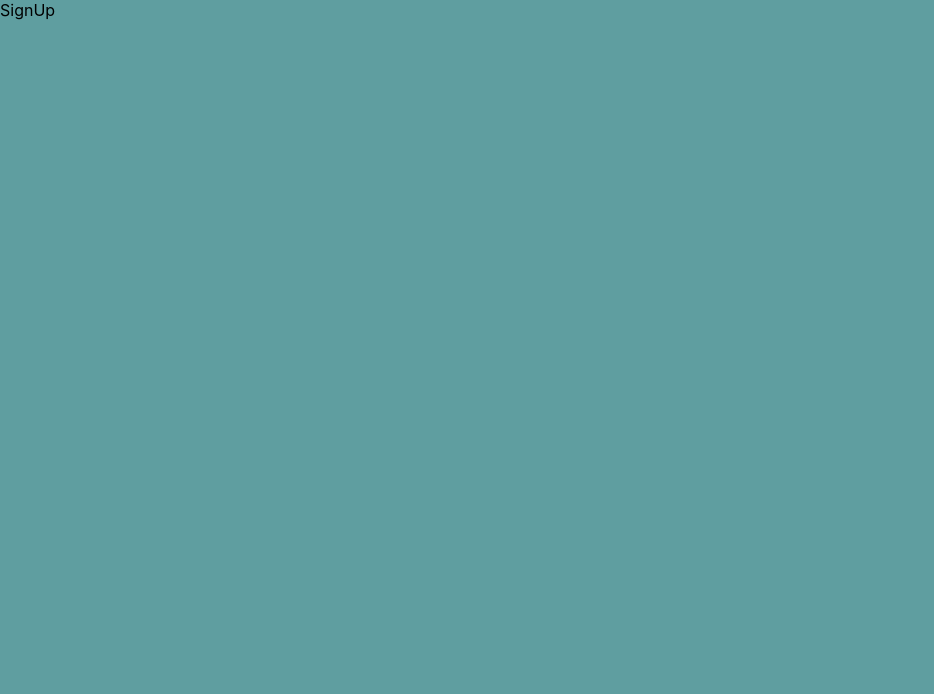
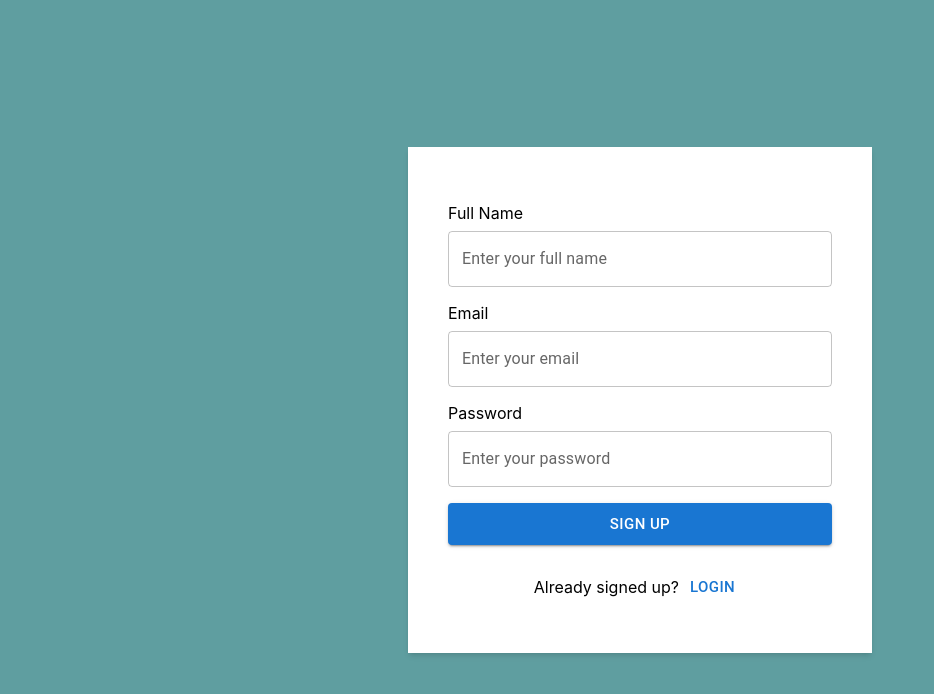
Before and after one commit to nicolasjusten95/chat-app, a React (Create React App) app in the folder frontend/: page /signup in a window 1280 px wide. Shown: the top 694 px of the page, without its empty margins (0-934 px from the left). Built offline with nearby package versions, Linux system fonts and the light colour scheme.

Commit message:
added signup component

```diff
--- a/frontend/src/components/register/SignIn.module.scss
+++ b/frontend/src/components/register/Register.module.scss
@@ -27,3 +27,10 @@
   margin-bottom: 16px;
   width: 100%;
 }
+
+.bottomContainer {
+  display: flex;
+  align-items: center;
+  justify-content: center;
+  margin-top: 8px;
+}
--- a/frontend/src/components/register/SignIn.tsx
+++ b/frontend/src/components/register/SignIn.tsx
@@ -6,7 +6,7 @@ import React, {Dispatch, useEffect, useState} from "react";
 import {currentUser, loginUser} from "../../redux/auth/Action";
 import {RootState} from "../../redux/Store";
 import {Button, TextField} from "@mui/material";
-import styles from './SignIn.module.scss';
+import styles from "./Register.module.scss";
 
 
 const SignIn = () => {
@@ -19,21 +19,19 @@ const SignIn = () => {
 
     useEffect(() => {
         if (token) {
-            console.log('Found token: ', token);
             dispatch(currentUser(token));
         }
     }, [token, state.reqUser, dispatch]);
 
     useEffect(() => {
         if (state.reqUser) {
-            console.log('User is logged in ... navigating to homepage');
             navigate("/");
         }
     }, [state, navigate]);
 
     const onSubmit = (e: React.ChangeEvent<HTMLFormElement>) => {
         e.preventDefault();
-        console.log('Sign in form submitted');
+        console.log("Sign in form submitted");
         dispatch(loginUser(signInData));
     };
 
@@ -46,7 +44,6 @@ const SignIn = () => {
     };
 
     const onClickCreateNewAccount = (e: any) => {
-        console.log('Navigating to signup page')
         navigate("/signup");
     };
 
@@ -60,9 +57,11 @@ const SignIn = () => {
                             <TextField
                                 className={styles.textInput}
                                 id="email"
+                                type="email"
                                 label="Enter your email"
                                 variant="outlined"
-                                onChange={onChangeEmail} />
+                                onChange={onChangeEmail}
+                                value={signInData.email}/>
                         </div>
                         <div>
                             <p className={styles.text}>Password</p>
@@ -72,22 +71,23 @@ const SignIn = () => {
                                 type="password"
                                 label="Enter your password"
                                 variant="outlined"
-                                onChange={onChangePassword}/>
+                                onChange={onChangePassword}
+                                value={signInData.password}/>
                         </div>
+                        <div className={styles.button}>
                             <Button
-                                className={styles.button}
+                                fullWidth
                                 variant="contained"
-                                size='large'
+                                size="large"
                                 type="submit">
                                 Sign in
                             </Button>
+                        </div>
                     </form>
-                    <Button
-                        variant="text"
-                        size='large'
-                        onClick={onClickCreateNewAccount}>
-                        Create new account
-                    </Button>
+                    <div className={styles.bottomContainer}>
+                        <p> Create new account</p>
+                        <Button variant='text' size='large' onClick={onClickCreateNewAccount}>Signup</Button>
+                    </div>
                 </div>
             </div>
         </div>
--- a/frontend/src/components/register/SignUp.module.scss
+++ /dev/null
@@ -1,3 +0,0 @@
-.outerContainer {
-  height: 100vh;
-}
--- a/frontend/src/components/register/SignUp.tsx
+++ b/frontend/src/components/register/SignUp.tsx
@@ -1,13 +1,111 @@
-import styles from './SignUp.module.scss'
+import styles from './Register.module.scss'
+import {useNavigate} from "react-router-dom";
+import React, {Dispatch, useEffect, useState} from "react";
+import {useDispatch, useSelector} from "react-redux";
+import {TOKEN} from "../../config/Config";
+import {RootState} from "../../redux/Store";
+import {AuthReducerState, ISignUpRequestDTO} from "../../redux/auth/Model";
+import {currentUser, register} from "../../redux/auth/Action";
+import {Button, TextField} from "@mui/material";
 
 const SignUp = () => {
+
+    const [createAccountData, setCreateAccountData] = useState<ISignUpRequestDTO>({fullName: "", email: "", password: ""});
+    const navigate = useNavigate();
+    const dispatch: Dispatch<any> = useDispatch();
+    const token: string | null = localStorage.getItem(TOKEN);
+    const state: RootState = useSelector((state: AuthReducerState) => state);
+
+    useEffect(() => {
+        if (token && !state.reqUser) {
+            dispatch(currentUser(token));
+        }
+    }, [token, state.reqUser, dispatch]);
+
+    useEffect(() => {
+        if (state.reqUser) {
+            navigate("/");
+        }
+    }, [state, navigate]);
+
+    const onSubmit = (e: React.ChangeEvent<HTMLFormElement>) => {
+        e.preventDefault();
+        console.log("Sign up form submitted");
+        dispatch(register(createAccountData));
+    };
+
+    const onChangeFullName = (e: React.ChangeEvent<HTMLTextAreaElement | HTMLInputElement>) => {
+        setCreateAccountData({...createAccountData, fullName: e.target.value});
+    };
+
+    const onChangeEmail = (e: React.ChangeEvent<HTMLTextAreaElement | HTMLInputElement>) => {
+        setCreateAccountData({...createAccountData, email: e.target.value});
+    }
+
+    const onChangePassword = (e: React.ChangeEvent<HTMLTextAreaElement | HTMLInputElement>) => {
+        setCreateAccountData({...createAccountData, password: e.target.value});
+    };
+
+    const onNavigateToSignIn = () => {
+        navigate("/signin");
+    }
+
     return (
         <div>
             <div className={styles.outerContainer}>
-                SignUp
+                <div className={styles.innerContainer}>
+                    <form onSubmit={onSubmit}>
+                        <div>
+                            <p className={styles.text}>Full Name</p>
+                            <TextField
+                                className={styles.textInput}
+                                id="fullName"
+                                type="text"
+                                label="Enter your full name"
+                                variant="outlined"
+                                onChange={onChangeFullName}
+                                value={createAccountData.fullName}/>
+                        </div>
+                        <div>
+                            <p className={styles.text}>Email</p>
+                            <TextField
+                                className={styles.textInput}
+                                id="email"
+                                type="email"
+                                label="Enter your email"
+                                variant="outlined"
+                                onChange={onChangeEmail}
+                                value={createAccountData.email}/>
+                        </div>
+                        <div>
+                            <p className={styles.text}>Password</p>
+                            <TextField
+                                className={styles.textInput}
+                                id="password"
+                                type="password"
+                                label="Enter your password"
+                                variant="outlined"
+                                onChange={onChangePassword}
+                                value={createAccountData.password}/>
+                        </div>
+                        <div className={styles.button}>
+                            <Button
+                                fullWidth
+                                variant="contained"
+                                size="large"
+                                type="submit">
+                                Sign up
+                            </Button>
+                        </div>
+                    </form>
+                    <div className={styles.bottomContainer}>
+                        <p >Already signed up?</p>
+                        <Button variant='text' size='large' onClick={onNavigateToSignIn}>Login</Button>
+                    </div>
+                </div>
             </div>
         </div>
     );
-}
+};
 
 export default SignUp;
```
